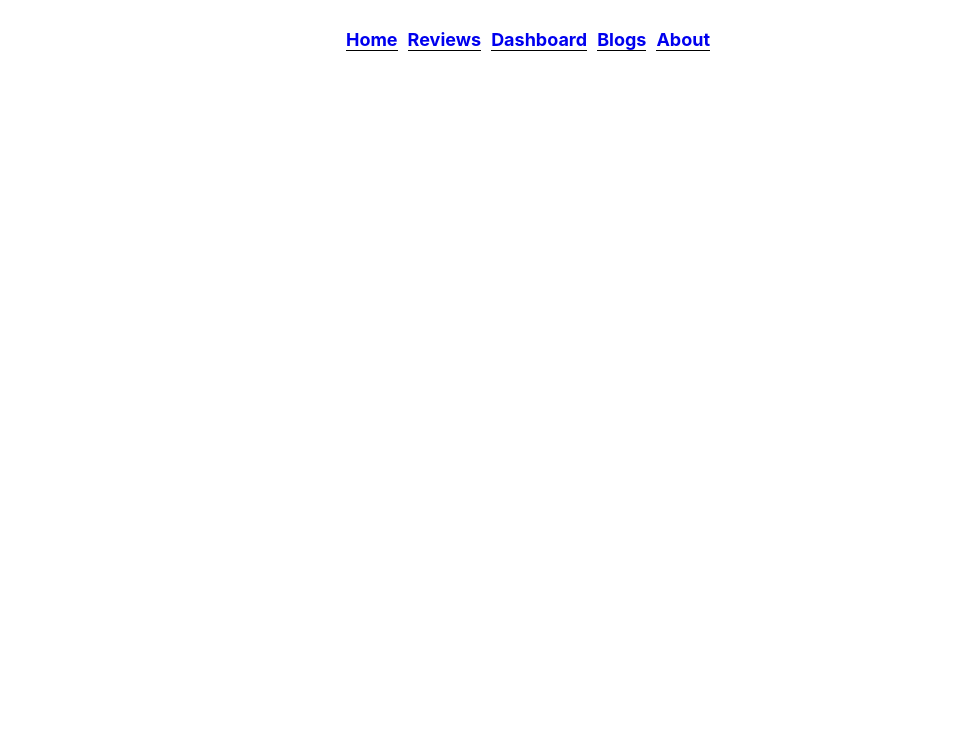
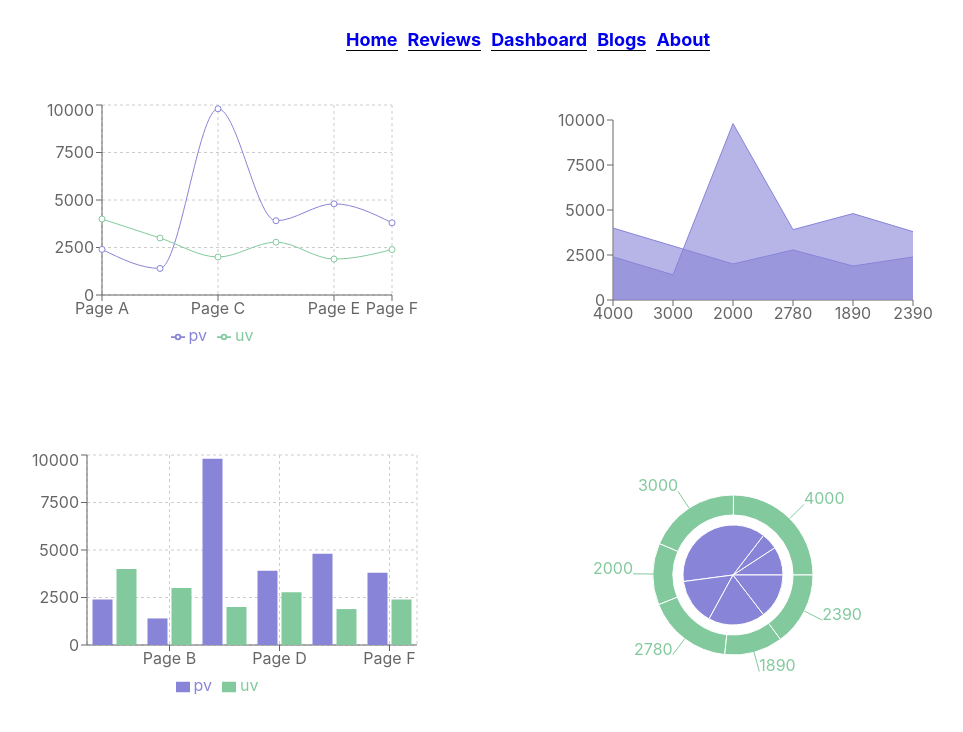
Before and after one commit to Mahabubhasan01/product-analysis, a React (Create React App) app: page /dashboard in a window 1280 px wide. Shown: the top 732 px of the page, without its empty margins (107-1070 px from the left). Built offline with nearby package versions, Linux system fonts and the light colour scheme.

Commit message:
primary chart setup done

```diff
--- a/src/Components/Dashboard/Dashboard.css
+++ b/src/Components/Dashboard/Dashboard.css
@@ -0,0 +1,7 @@
+.all-chart{
+    display: grid;
+    grid-template-columns: repeat(2,1fr);
+    grid-row-gap: 100px;
+    margin: 0 50px;
+    padding: 50px;
+}
--- a/src/Components/Dashboard/Dashboard.js
+++ b/src/Components/Dashboard/Dashboard.js
@@ -1,11 +1,116 @@
-import React from 'react';
+import React from "react";
+import './Dashboard.css'
+import {
+    Area,
+  AreaChart,
+  Bar,
+  BarChart,
+  CartesianGrid,
+  Legend,
+  Line,
+  LineChart,
+  Pie,
+  PieChart,
+  Tooltip,
+  XAxis,
+  YAxis,
+} from "recharts";
 
 const Dashboard = () => {
-    return (
-        <div>
-
-        </div>
-    );
+  const data = [
+    {
+      name: "Page A",
+      uv: 4000,
+      pv: 2400,
+      amt: 2400,
+    },
+    {
+      name: "Page B",
+      uv: 3000,
+      pv: 1398,
+      amt: 2210,
+    },
+    {
+      name: "Page C",
+      uv: 2000,
+      pv: 9800,
+      amt: 2290,
+    },
+    {
+      name: "Page D",
+      uv: 2780,
+      pv: 3908,
+      amt: 2000,
+    },
+    {
+      name: "Page E",
+      uv: 1890,
+      pv: 4800,
+      amt: 2181,
+    },
+    {
+      name: "Page F",
+      uv: 2390,
+      pv: 3800,
+      amt: 2500,
+    },
+  ];
+  return (
+    <div className="all-chart">
+      <div>
+        <LineChart
+          width={400}
+          height={250}
+          data={data}
+          margin={{ top: 5, right: 30, left: 20, bottom: 5 }}
+        >
+          <CartesianGrid strokeDasharray="3 3" />
+          <XAxis dataKey="name" />
+          <YAxis />
+          <Tooltip />
+          <Legend />
+          <Line type="monotone" dataKey="pv" stroke="#8884d8" />
+          <Line type="monotone" dataKey="uv" stroke="#82ca9d" />
+        </LineChart>
+      </div>
+      <div>
+        <AreaChart
+          width={400}
+          height={250}
+          data={data}
+          margin={{
+            top: 20,
+            right: 20,
+            bottom: 20,
+            left: 20,
+          }}
+        >
+          <XAxis dataKey="uv" />
+          <YAxis />
+          <Area dataKey="pv" stroke="#8884d8" fill="#8884d8" />
+          <Area dataKey="uv" stroke="#8884d8" fill="#8884d8" />
+          <Tooltip />
+        </AreaChart>
+      </div>
+      <div>
+      <BarChart width={400} height={250} data={data}>
+          <CartesianGrid strokeDasharray="3 3" />
+          <XAxis dataKey="name" />
+          <YAxis />
+          <Tooltip />
+          <Legend />
+          <Bar dataKey="pv" fill="#8884d8" />
+          <Bar dataKey="uv" fill="#82ca9d" />
+        </BarChart>
+      </div>
+      <div>
+        <PieChart width={400} height={250}>
+            <Pie data={data} dataKey="pv" nameKey="name" cx="50%" cy="50%" outerRadius={50} fill="#8884d8" />
+            <Pie data={data} dataKey="uv" nameKey="name" cx="50%" cy="50%" innerRadius={60}   outerRadius={80} fill="#82ca9d" label />
+        </PieChart>
+      </div>
+    </div>
+  );
 };
 
 export default Dashboard;
```
